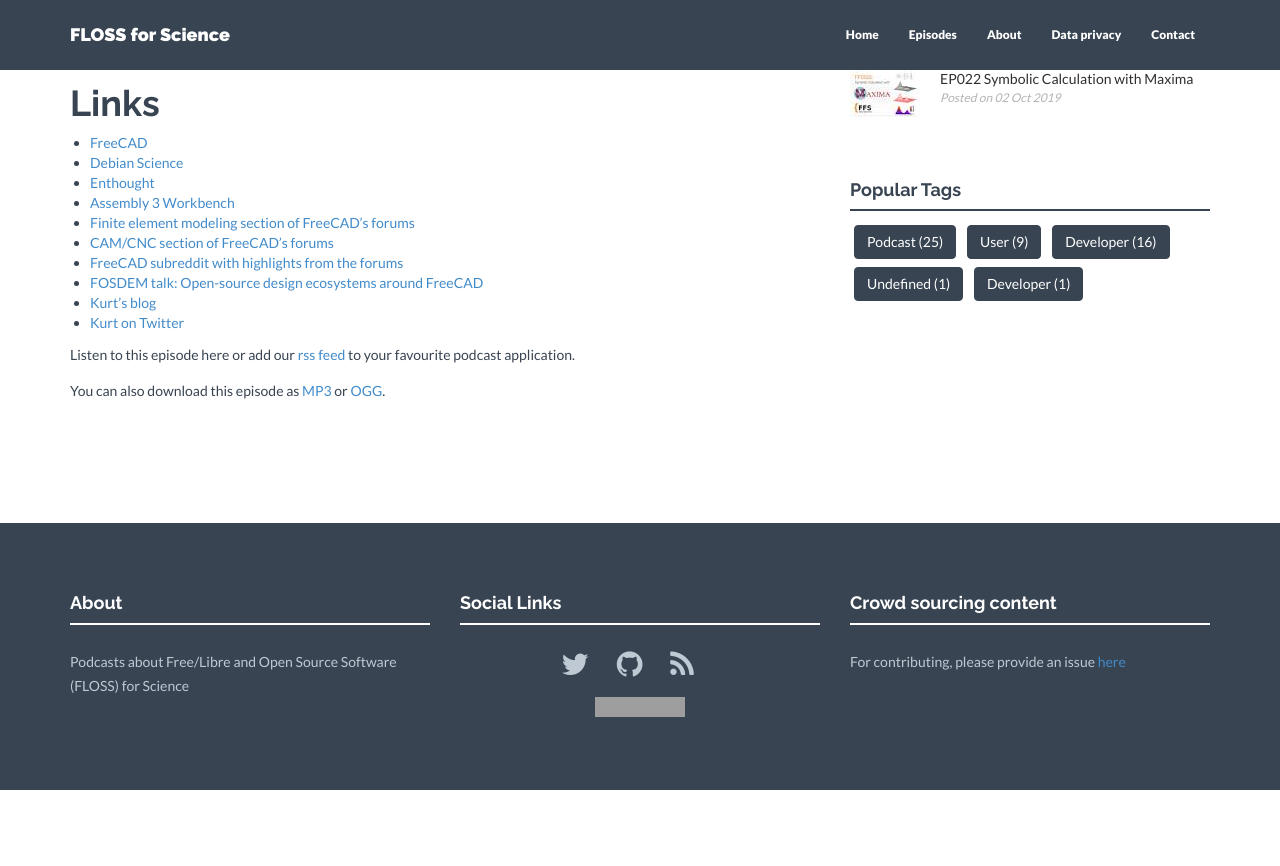
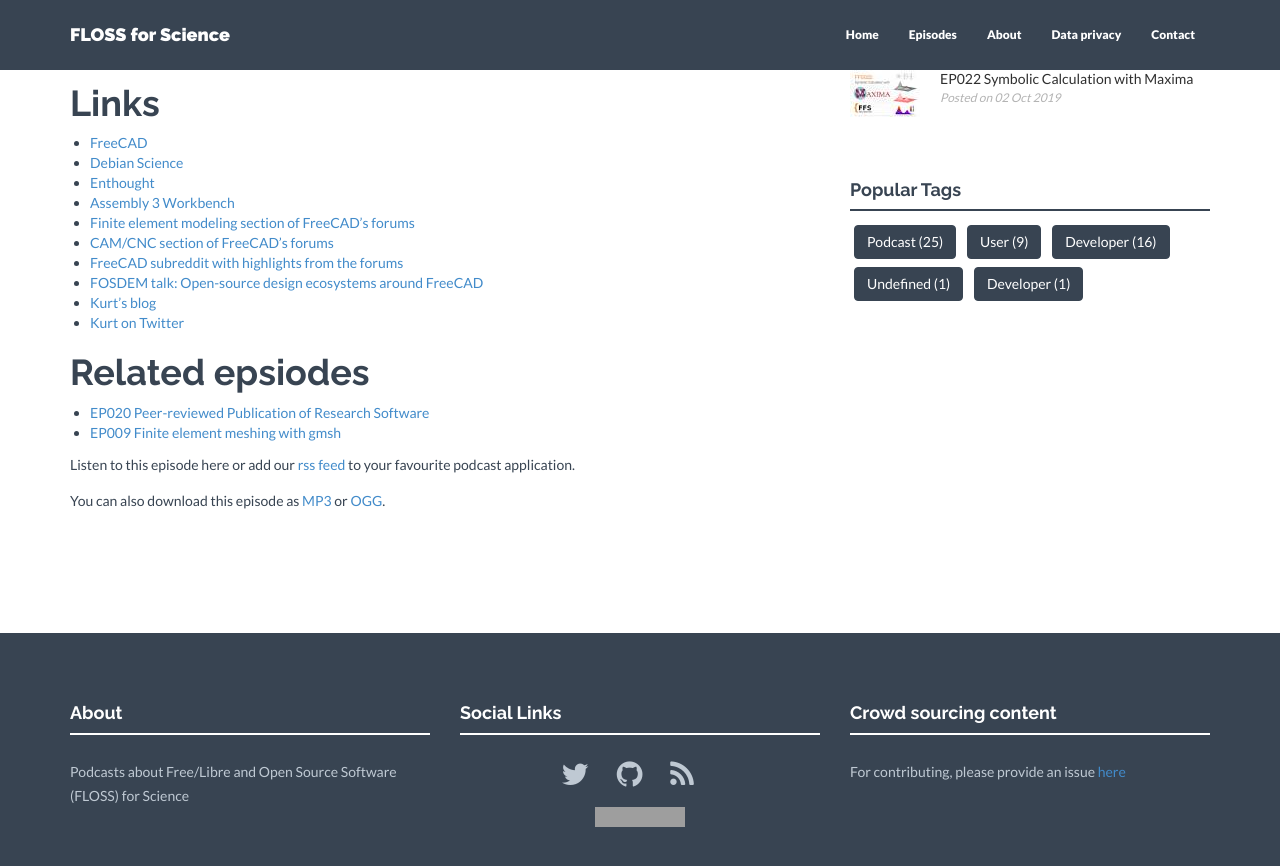
Before and after one commit to FLOSSforScience/FLOSSforScience.github.io, a Jekyll site: the page built from _posts/2020-01-01-season3-episode1.markdown, in a window 1280 px wide and 900 px high, scrolled down 1241 px. Shown: the top 866 px of the window. Built offline with Jekyll 4.4.1, drawn with Linux system fonts in a browser that asks for light colours; nearby versions of some CDN libraries; before the commit the page ends 2031 px from its top, so only the background shows below that; grey boxes are pictures that could not be loaded.

Commit message:
Add related epsiodes

```diff
--- a/_posts/2020-01-01-season3-episode1.markdown
+++ b/_posts/2020-01-01-season3-episode1.markdown
@@ -100,6 +100,10 @@
 * [Kurt's blog](https://www.kwk.systems/blog/)
 * [Kurt on Twitter](https://www.twitter.com/thekurtwk)
 
+# Related epsiodes
+
+* [EP020 Peer-reviewed Publication of Research Software](https://flossforscience.com/podcast/season-2-episode-8)
+* [EP009 Finite element meshing with gmsh](https://flossforscience.com/podcast/season-1-episode-09)
 
 Listen to this episode here or add our [rss feed](https://flossforscience.com/feed.xml) to your favourite podcast application.
 
```
